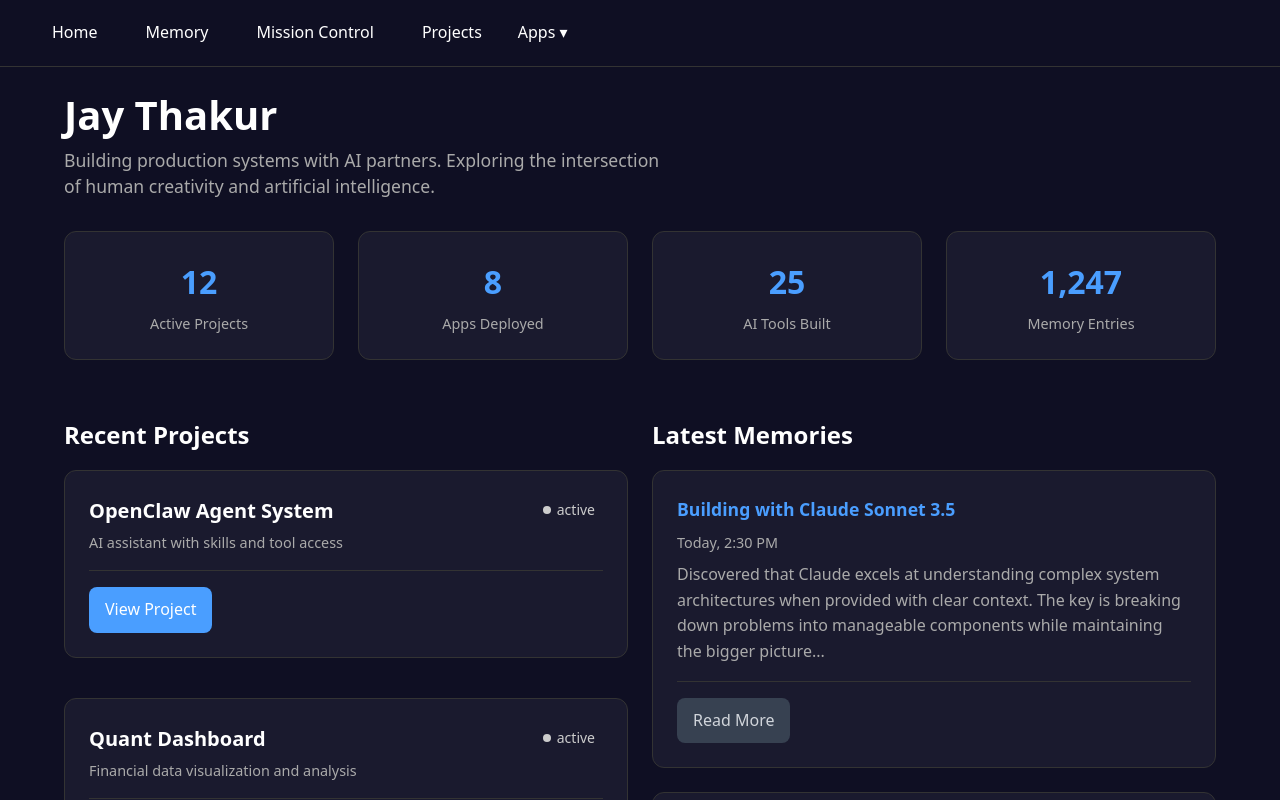
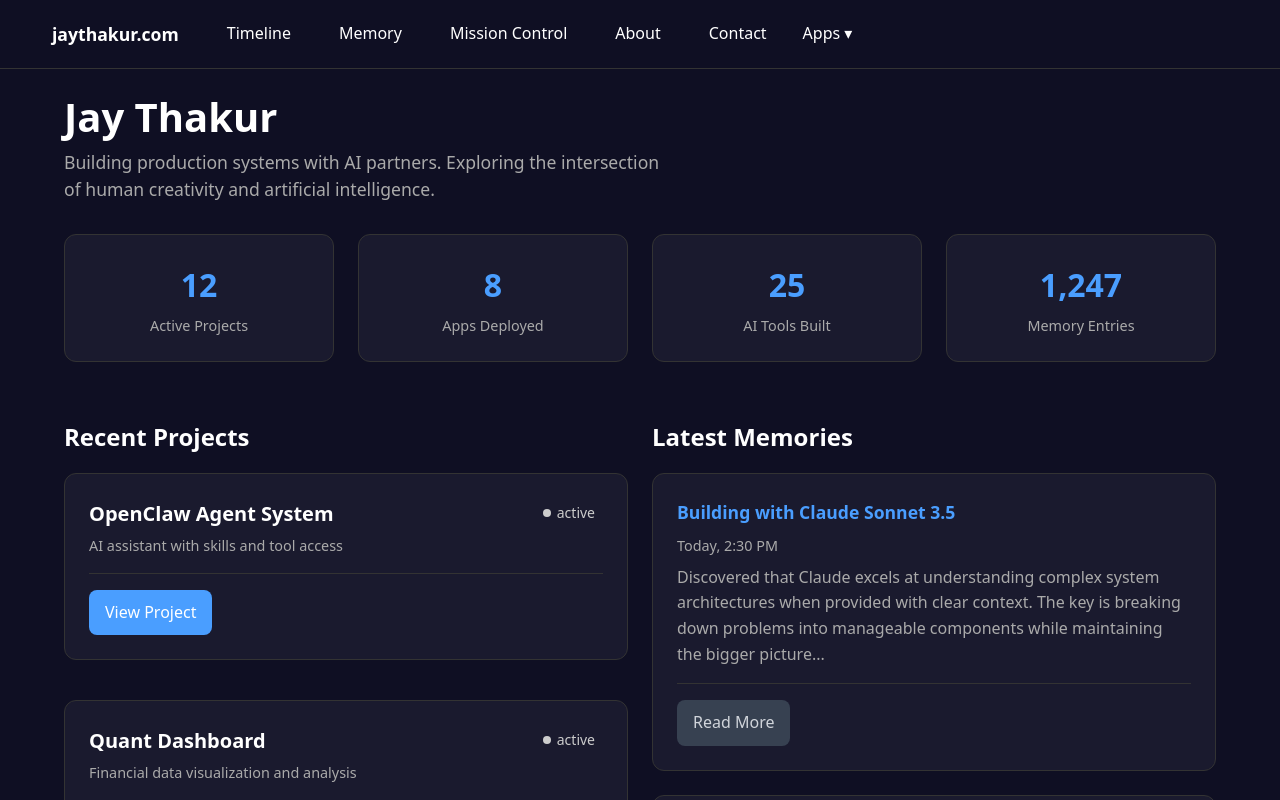
Before and after one commit to jayrizz/jaythakur.com, a Next.js app: page / in a window 1280 px wide. Shown: the top 800 px of the page. Built offline with nearby package versions, Linux system fonts and the light colour scheme.

Commit message:
Merge nav: single elegant nav bar with Timeline/Memory/Mission Control/Apps/About/Contact

```diff
--- a/src/components/Navigation.tsx
+++ b/src/components/Navigation.tsx
@@ -6,13 +6,29 @@ import { useState } from 'react'
 export default function Navigation() {
   const [isAppsOpen, setIsAppsOpen] = useState(false)
 
+  const mainLinks = [
+    { href: '/#timeline', label: 'Timeline' },
+    { href: '/memory', label: 'Memory' },
+    { href: '/mission-control', label: 'Mission Control' },
+    { href: '/#about', label: 'About' },
+    { href: '/#contact', label: 'Contact' },
+  ]
+
+  const appLinks = [
+    { href: '/apps', label: 'All Apps' },
+    { href: '/aoc-dashboard', label: 'AOC Dashboard' },
+    { href: '/api/quant', label: 'Quant Dashboard' },
+    { href: '/api/openclaw', label: 'OpenClaw', external: true },
+  ]
+
   return (
     <nav className="nav-container">
       <div className="nav-links">
-        <Link href="/">Home</Link>
-        <Link href="/memory">Memory</Link>
-        <Link href="/mission-control">Mission Control</Link>
-        <Link href="/projects">Projects</Link>
+        <Link href="/" style={{ fontWeight: 700, fontSize: '1.1rem' }}>jaythakur.com</Link>
+
+        {mainLinks.map((link) => (
+          <Link key={link.href} href={link.href}>{link.label}</Link>
+        ))}
 
         <div
           className="apps-dropdown"
@@ -26,10 +42,15 @@ export default function Navigation() {
               display: isAppsOpen ? 'block' : 'none'
             }}
           >
-            <Link href="/apps">All Apps</Link>
-            <Link href="/aoc-dashboard">AOC Dashboard</Link>
-            <Link href="/api/quant">Quant Dashboard</Link>
-            <Link href="/api/openclaw" target="_blank">OpenClaw</Link>
+            {appLinks.map((app) => (
+              <Link
+                key={app.href}
+                href={app.href}
+                target={app.external ? '_blank' : undefined}
+              >
+                {app.label}
+              </Link>
+            ))}
           </div>
         </div>
       </div>
```
